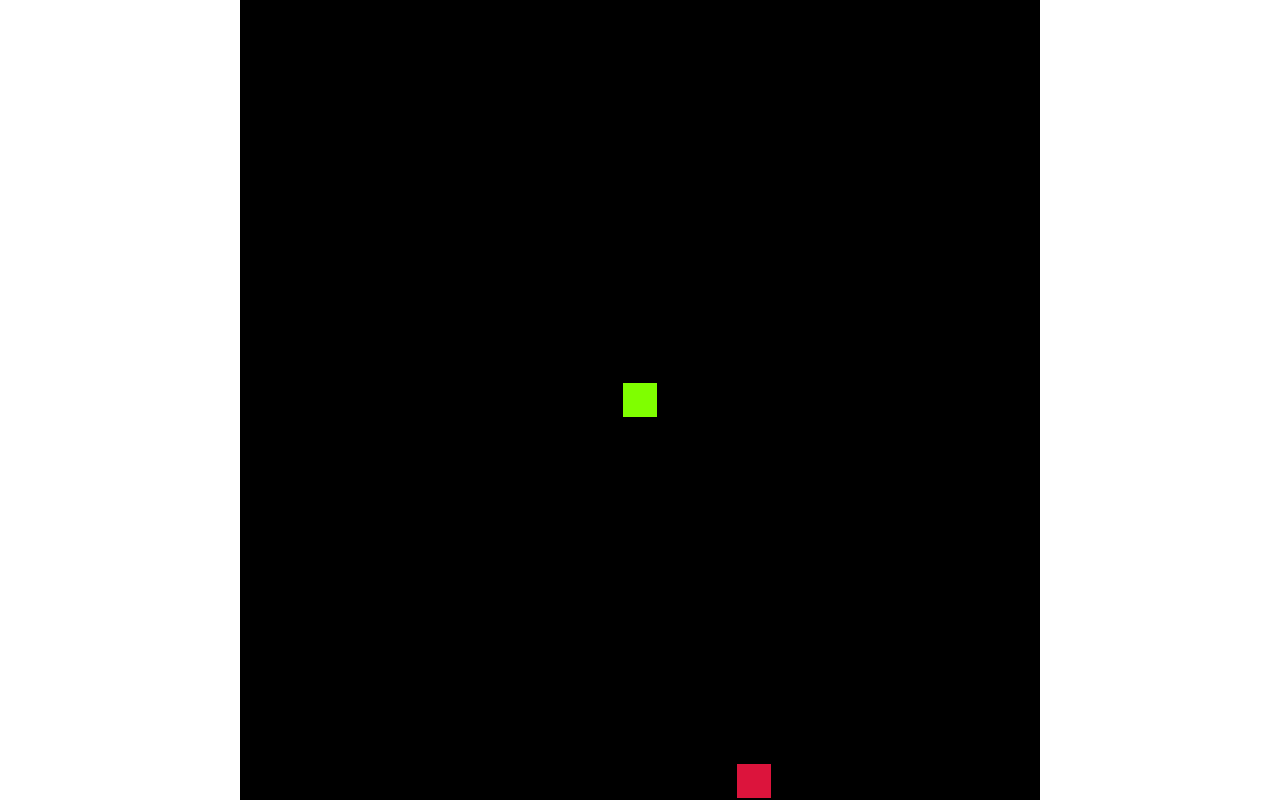
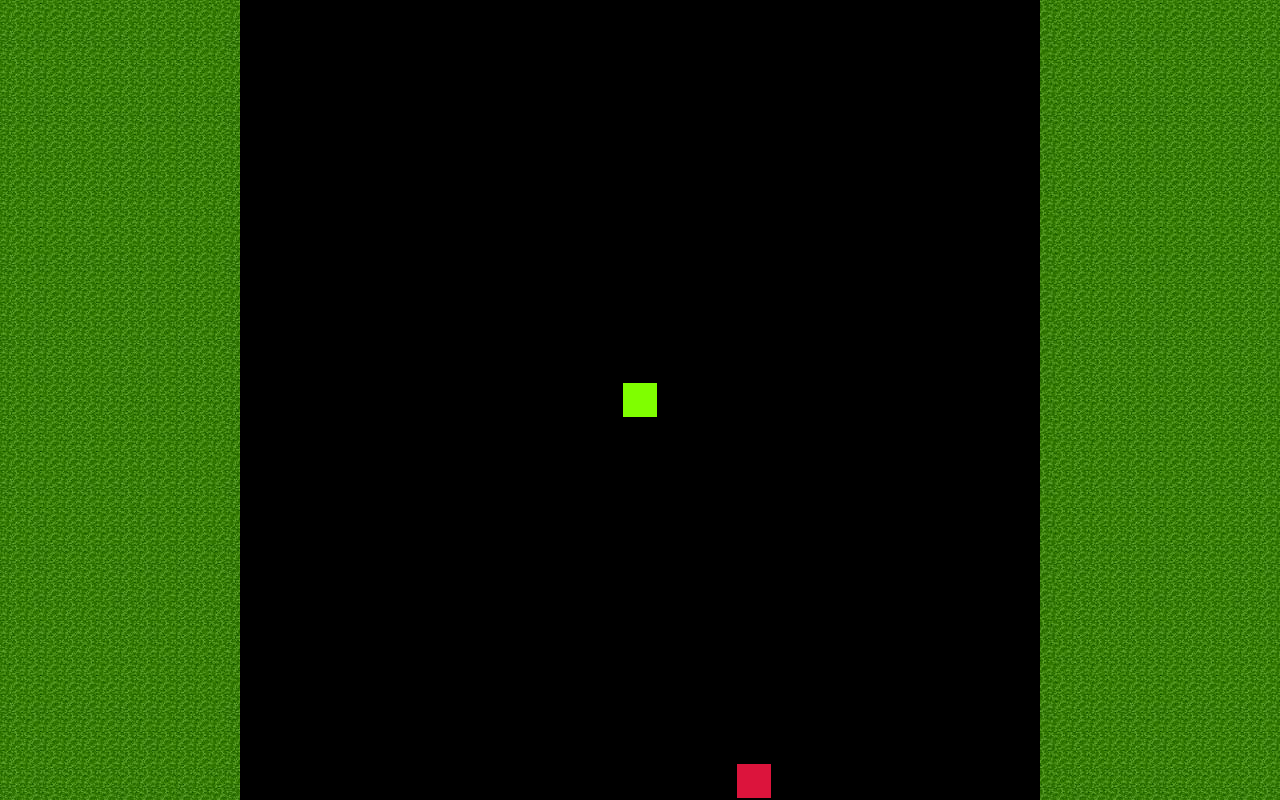
Before and after one commit to standhid/snake_game, a plain HTML site: page index.html in a window 1280 px wide. Drawn offline with Linux system fonts and the light colour scheme.

Commit message:
Update styles.css

```diff
--- a/styles.css
+++ b/styles.css
@@ -5,7 +5,7 @@ body{
     justify-content: center;
     align-items: center;
     margin: 0;
-    background-color:url(images/images.jpg);
+    background-image:url(images/images.jpg);
 }
 #game-board{
     background-color:black;
```
